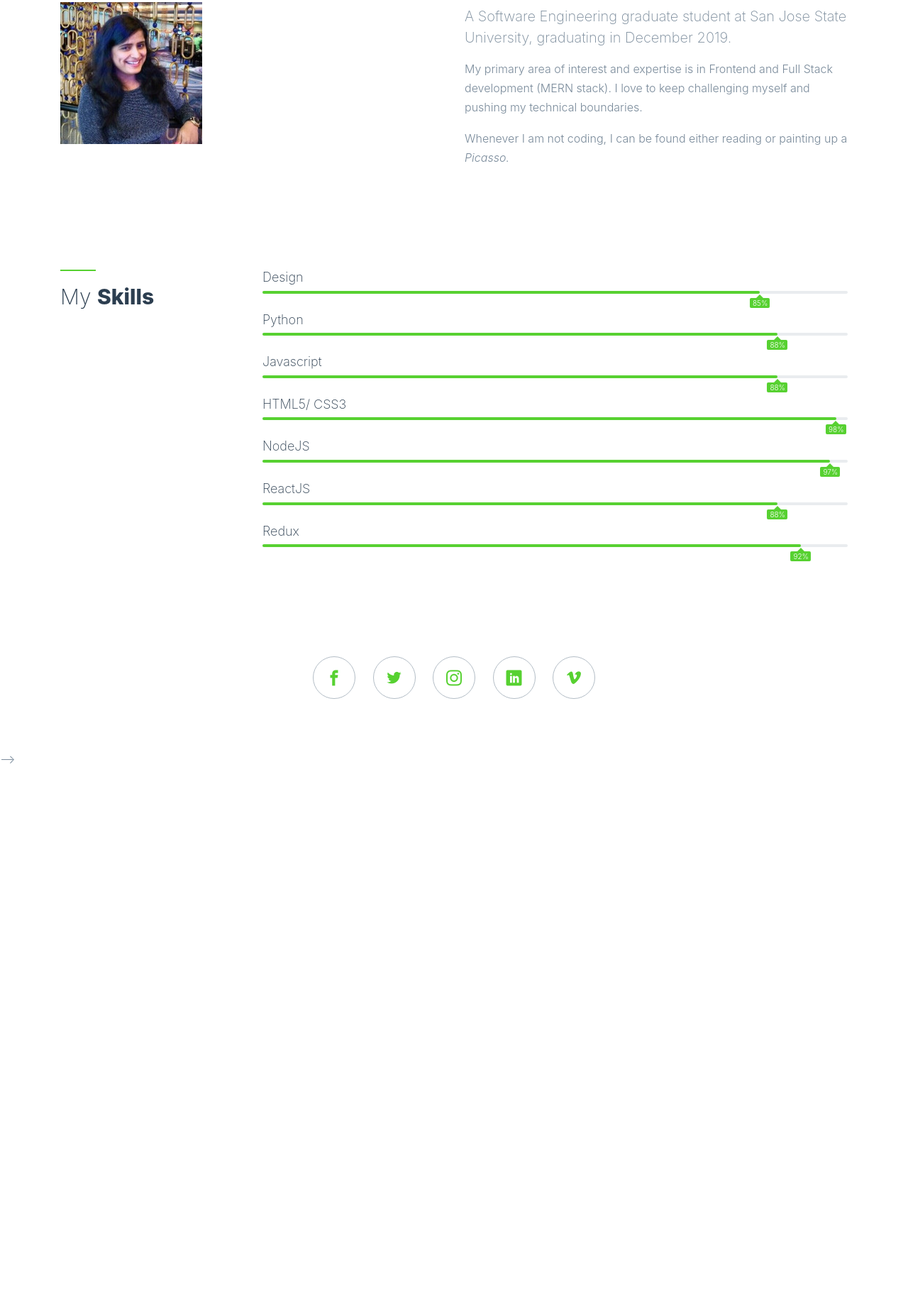
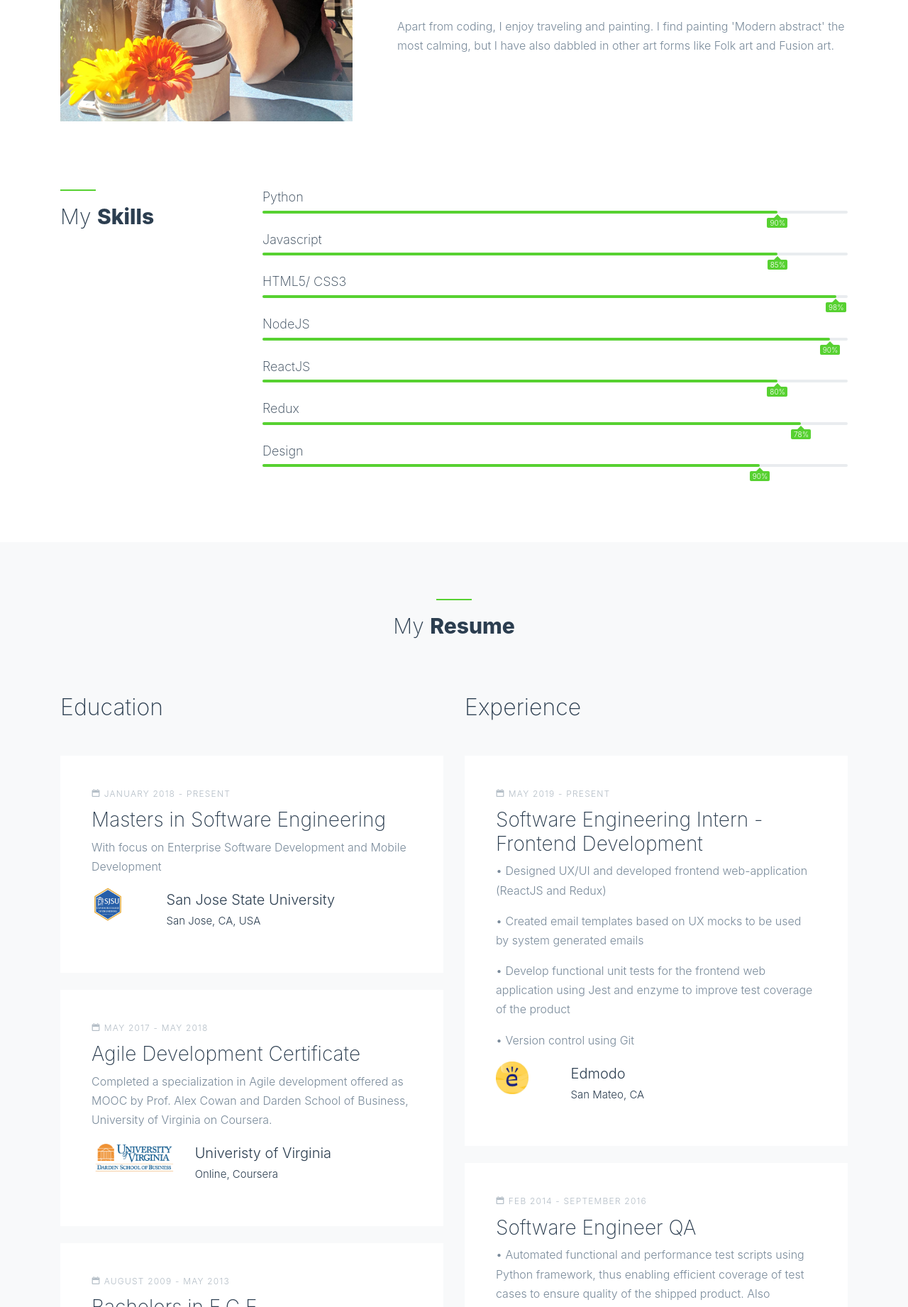
Before and after one commit to aprajita2018/aprajita2018.github.io, a plain HTML site: page index.html in a window 1280 px wide. Shown: the part 958-2800 px from the top of the page at 71% size. Before the commit the page ends 2042 px from the top, so only its background shows below. Drawn offline with nearby package versions, Linux system fonts and the light colour scheme; some packages are replaced by stand-ins of ours; no server answers; files whose address does not match are found by name.

Commit message:
Adding the resume and picture

```diff
--- a/css/style.css
+++ b/css/style.css
@@ -145,8 +145,8 @@ a {
   position: relative;
   overflow: hidden; }
   .site-hero, .site-hero .row {
-    height: 100vh;
-    min-height: 800px; }
+    height: 60vh;
+    min-height: 500px; }
   .site-hero:before {
     content: "";
     position: absolute;
--- a/index.html
+++ b/index.html
@@ -23,27 +23,23 @@
 
 
 
-    <!-- <nav class="navbar navbar-expand-lg site-navbar navbar-light bg-light" id="pb-navbar">
-
+    <nav class="navbar navbar-expand-lg site-navbar navbar-light bg-light" id="pb-navbar">
       <div class="container">
         <button class="navbar-toggler" type="button" data-toggle="collapse" data-target="#navbarsExample09" aria-controls="navbarsExample09" aria-expanded="false" aria-label="Toggle navigation">
           <span class="navbar-toggler-icon"></span>
         </button>
-
-         <a class="navbar-brand" href="index.html">Alias</a>
         <div class="collapse navbar-collapse justify-content-md-center" id="navbarsExample09">
           <ul class="navbar-nav">
             <li class="nav-item"><a class="nav-link" href="#section-home"></a></li>
             <li class="nav-item"><a class="nav-link" href="#section-about">About Me</a></li>
-            <li class="nav-item"><a class="nav-link" href="#section-services">Experience</a></li>
-            <li class="nav-item"><a class="nav-link" href="#section-portfolio">Projects</a></li>
+            <!-- <li class="nav-item"><a class="nav-link" href="#section-portfolio">Projects</a></li> -->
             <li class="nav-item"><a class="nav-link" href="#section-resume">Resume</a></li>
-            <li class="nav-item"><a class="nav-link" href="#section-blog">Hobbies</a></li>
-            <li class="nav-item"><a class="nav-link" href="#section-contact">Contact</a></li>
+            <!-- <li class="nav-item"><a class="nav-link" href="#section-blog">Hobbies</a></li>
+            <li class="nav-item"><a class="nav-link" href="#section-contact">Contact</a></li> -->
           </ul>
         </div>
       </div>
-    </nav> -->
+    </nav>
 
 
 
@@ -64,16 +60,17 @@
     <section class="site-section" id="section-about">
       <div class="container">
         <div class="row mb-5 align-items-center">
-          <div class="col-lg-6 pr-lg-6 mb-5 mb-lg-0">
-            <img src="images/profilepic.jpeg" alt="Image placeholder" class="img-fluid">
+          <div class="col-lg-5 pr-lg-5 mb-5 mb-lg-0">
+            <img src="images/profilepic_web.jpg" alt="Image placeholder" class="img-fluid">
           </div>
-          <div class="col-lg-6 pl-lg-6">
+          <div class="col-lg-7 pl-lg-7">
             <div class="section-heading">
               <h2>About <strong>Me</strong></h2>
             </div>
-            <p class="lead">A Software Engineering graduate student at San Jose State University, graduating in December 2019.</p>
-            <p class="aboutme-subtitle">My primary area of interest and expertise is in Frontend and Full Stack development (MERN stack). I love to keep challenging myself and pushing my technical boundaries.</p>
-            <p class="mb-5">Whenever I am not coding, I can be found either reading or painting up a <i>Picasso.</i></p>
+            <p class="lead">I am a Software Engineering graduate student at San Jose State University, graduating in December 2019.</p>
+            <p class="aboutme-subtitle">I spent my summers in 2019 working as a Frontend software intern at Edmodo, an EdTech startup in San Mateo. Prior to starting my Masters, I worked at Meditab, a healthcare tech startup as a QA software engineer. </p>
+                <p>My primary area of interest and expertise is in Frontend and Full Stack development (MERN stack). I love to keep challenging myself and pushing my technical boundaries.</p>
+            <p class="mb-5">Apart from coding, I enjoy traveling and painting. I find painting 'Modern abstract' the most calming, but I have also dabbled in other art forms like Folk art and Fusion art.</p>
 <!--
             <p>
               <a href="#section-contact" class="btn btn-primary px-4 py-2 btn-sm smoothscroll">Hire Me</a>
@@ -89,20 +86,12 @@
             </div>
           </div>
           <div class="col-md-9">
-            <div class="skill">
-              <h3>Design</h3>
-              <div class="progress">
-                <div class="progress-bar" role="progressbar" style="width: 85%" aria-valuenow="85" aria-valuemin="0" aria-valuemax="100">
-                  <span>85%</span>
-                </div>
-              </div>
-            </div>
 
             <div class="skill">
               <h3>Python</h3>
               <div class="progress">
                 <div class="progress-bar" role="progressbar" style="width: 88%" aria-valuenow="88" aria-valuemin="0" aria-valuemax="100">
-                  <span>88%</span>
+                  <span>90%</span>
                 </div>
               </div>
             </div>
@@ -111,7 +100,7 @@
               <h3>Javascript</h3>
               <div class="progress">
                 <div class="progress-bar" role="progressbar" style="width: 88%" aria-valuenow="88" aria-valuemin="0" aria-valuemax="100">
-                  <span>88%</span>
+                  <span>85%</span>
                 </div>
               </div>
             </div>
@@ -129,7 +118,7 @@
               <h3>NodeJS</h3>
               <div class="progress">
                 <div class="progress-bar" role="progressbar" style="width: 97%" aria-valuenow="97" aria-valuemin="0" aria-valuemax="100">
-                  <span>97%</span>
+                  <span>90%</span>
                 </div>
               </div>
             </div>
@@ -138,7 +127,7 @@
               <h3>ReactJS</h3>
               <div class="progress">
                 <div class="progress-bar" role="progressbar" style="width: 88%" aria-valuenow="88" aria-valuemin="0" aria-valuemax="100">
-                  <span>88%</span>
+                  <span>80%</span>
                 </div>
               </div>
             </div>
@@ -147,10 +136,19 @@
               <h3>Redux</h3>
               <div class="progress">
                 <div class="progress-bar" role="progressbar" style="width: 92%" aria-valuenow="92" aria-valuemin="0" aria-valuemax="100">
-                  <span>92%</span>
+                  <span>78%</span>
                 </div>
               </div>
             </div>
+
+            <div class="skill">
+                    <h3>Design</h3>
+                    <div class="progress">
+                      <div class="progress-bar" role="progressbar" style="width: 85%" aria-valuenow="85" aria-valuemin="0" aria-valuemax="100">
+                        <span>90%</span>
+                      </div>
+                    </div>
+                  </div>
           </div>
         </div>
       </div>
@@ -167,7 +165,6 @@
         </div>
         <div class="row">
           <div class="col-md-6">
-
               <div class="block-47 d-flex mb-5">
                 <div class="block-47-image">
                   <img src="images/person_1.jpg" alt="Image placeholder" class="img-fluid">
@@ -177,7 +174,6 @@
                   <cite class="block-47-quote-author">&mdash; Ethan McCown, CEO <a href="#">XYZ Inc.</a></cite>
                 </blockquote>
               </div>
-
           </div>
           <div class="col-md-6">
 
@@ -190,9 +186,7 @@
                   <cite class="block-47-quote-author">&mdash; Craig Gowen, CEO <a href="#">XYZ Inc.</a></cite>
                 </blockquote>
               </div>
-
           </div>
-
           <div class="col-md-6">
 
               <div class="block-47 d-flex mb-5">
@@ -204,7 +198,6 @@
                   <cite class="block-47-quote-author">&mdash; Ethan McCown, CEO <a href="#">XYZ Inc.</a></cite>
                 </blockquote>
               </div>
-
           </div>
           <div class="col-md-6">
 
@@ -217,9 +210,7 @@
                   <cite class="block-47-quote-author">&mdash; Craig Gowen, CEO <a href="#">XYZ Inc.</a></cite>
                 </blockquote>
               </div>
-
           </div>
-
         </div>
       </div>
     </section> -->
@@ -227,7 +218,6 @@
 <!--
     <section class="site-section border-top pb-0"  id="section-services">
       <div class="container">
-
         <div class="row mb-4">
           <div class="col-md-12">
             <div class="section-heading text-center">
@@ -236,7 +226,6 @@
           </div>
         </div>
         <div class="row">
-
           <div class="col-md-6 col-lg-4 text-center mb-5">
             <div class="site-service-item site-animate" data-animate-effect="fadeIn">
               <span class="icon">
@@ -267,7 +256,6 @@
               <p><a href="#" class="site-link">Learn More <i class="icon-chevron-right"></i></a></p>
             </div>
           </div>
-
           <div class="col-md-6 col-lg-4 text-center mb-5">
             <div class="site-service-item site-animate" data-animate-effect="fadeIn">
               <span class="icon">
@@ -298,12 +286,9 @@
               <p><a href="#" class="site-link">Learn More <i class="icon-chevron-right"></i></a></p>
             </div>
           </div>
-
         </div>
       </div>
     </section>
-
-
     <section class="site-section" id="section-features">
       <div class="container">
         <div class="row site-section">
@@ -313,7 +298,6 @@
           <div class="col-md-4">
             <h3 class="mb-3">Big Benefits for Small Business</h3>
             <p>Even the all-powerful Pointing has no control about the blind texts it is an almost unorthographic life One day however a small line of blind text by the name of Lorem Ipsum decided to leave for the far World of Grammar.</p>
-
             <ul class="site-list">
               <li class="site-check">Pointing has no control</li>
               <li class="site-check">A small river named Duden flows</li>
@@ -321,7 +305,6 @@
             </ul>
           </div>
         </div>
-
         <div class="row">
           <div class="col-md-8 order-md-2">
             <p><img src="images/laptop_1.jpg" alt="" class="img-fluid"></p>
@@ -329,7 +312,6 @@
           <div class="col-md-4 order-md-1">
             <h3 class="mb-3">All in One Place</h3>
             <p>Even the all-powerful Pointing has no control about the blind texts it is an almost unorthographic life One day however a small line of blind text by the name of Lorem Ipsum decided to leave for the far World of Grammar.</p>
-
             <ul class="site-list">
               <li class="site-check">Pointing has no control</li>
               <li class="site-check">A small river named Duden flows</li>
@@ -337,11 +319,8 @@
             </ul>
           </div>
         </div>
-
-
       </div>
     </section>
-
 
     <section class="site-section" id="section-portfolio">
       <div class="container">
@@ -357,6 +336,13 @@
                             <li data-filter=".mockup">Mockup</li>
                             <li data-filter=".typography">Typography</li>
                             <li data-filter=".photography">Photography</li>
+
+                            <li class="active" data-filter="*">All</li>
+                            <li data-filter=".prototypes">Prototypes</li>
+                            <li data-filter=".wireframes">Wireframes</li>
+                            <li data-filter=".miniprojects">Mini-Projects</li>
+
+
                         </ul>
                     </div>
 
@@ -470,7 +456,8 @@
       </div>
     </section>
     < .section -->
-<!--
+<!-- -->
+
     <section class="site-section bg-light " id="section-resume">
       <div class="container">
         <div class="row">
@@ -482,72 +469,75 @@
           <div class="col-md-6">
             <h2 class="mb-5">Education</h2>
             <div class="resume-item mb-4">
-              <span class="date"><span class="icon-calendar"></span> March 2013 - Present</span>
-              <h3>Masteral in Information Technology</h3>
-              <p>Even the all-powerful Pointing has no control about the blind texts it is an almost unorthographic.</p>
-              <span class="school">New York University</span>
+              <span class="date"><span class="icon-calendar"></span> January 2018 - Present</span>
+              <h3>Masters in Software Engineering</h3>
+              <p>With focus on Enterprise Software Development and Mobile Development</p>
+              <div class="row">
+                <a href="https://engineering.sjsu.edu/" class="col-md-3">
+                  <img src="images/sjsuLogo.png" style="height:2.9rem; align-content: center; padding-right: 1%"/>
+                </a>
+                <span class="school col-md-9" style="padding-left: 0%">San Jose State University <p style="font-size: 15px"> San Jose, CA, USA</p> </span>
+              </div>
             </div>
 
             <div class="resume-item mb-4">
-              <span class="date"><span class="icon-calendar"></span> March 2013 - Present Deacember.</span>
-              <h3>Masteral in Information Technology</h3>
-              <p>Even the all-powerful Pointing has no control about the blind texts it is an almost unorthographic.</p>
-              <span class="school">New York University</span>
+              <span class="date"><span class="icon-calendar"></span> May 2017 - May 2018</span>
+              <h3>Agile Development Certificate</h3>
+              <p>Completed a specialization in Agile development offered as MOOC by Prof. Alex Cowan and Darden School of Business, University of Virginia on Coursera.</p>
+              <div class="row">
+                <a href="https://www.coursera.org/specializations/agile-development" class="col-md-4">
+                  <img src="images/uva.jpg" style="height:2.9rem; align-content: center; padding-right: 1%"/>
+                </a>
+                <span class="school col-md-8" style="padding-left: 0%">Univeristy of Virginia <p style="font-size: 15px"> Online, Coursera</p> </span>
+              </div>
             </div>
 
             <div class="resume-item mb-4">
-              <span class="date"><span class="icon-calendar"></span> March 2013 - Present</span>
-              <h3>Masteral in Information Technology</h3>
-              <p>Even the all-powerful Pointing has no control about the blind texts it is an almost unorthographic.</p>
-              <span class="school">New York University</span>
+              <span class="date"><span class="icon-calendar"></span> August 2009 - May 2013</span>
+              <h3>Bachelors in E.C.E</h3>
+              <div class="row" style="padding-top: 2%">
+                <a href="#" class="col-md-4">
+                  <img src="images/ggsipuLogo.png" style="height:2.9rem; align-content: center; padding-right: 1%"/>
+                </a>
+                <span class="school col-md-8" style="padding-left: 0%">Guru Gobind Singh Indraprastha University<p style="font-size: 15px"> Delhi, India</p> </span>
+              </div>
             </div>
+          </div>
 
+          <div class="col-md-6">
+            <h2 class="mb-5">Experience</h2>
             <div class="resume-item mb-4">
-              <span class="date"><span class="icon-calendar"></span> March 2013 - Present Deacember.</span>
-              <h3>Masteral in Information Technology</h3>
-              <p>Even the all-powerful Pointing has no control about the blind texts it is an almost unorthographic.</p>
-              <span class="school">New York University</span>
+                <span class="date"><span class="icon-calendar"></span> May 2019 - Present</span>
+                <h3>Software Engineering Intern - Frontend Development</h3>
+                <p>• Designed UX/UI and developed frontend web-application (ReactJS and Redux)</p>
+                <p>• Created email templates based on UX mocks to be used by system generated emails </p>
+                <p>• Develop functional unit tests for the frontend web application using Jest and enzyme to improve test coverage of the product </p>
+                <p>• Version control using Git</p>
+                <div class="row">
+                  <a href="https://new.edmodo.com/" class="col-md-3">
+                    <img src="images/edmodoLogo.jpeg" style="height:2.9rem; align-content: center; padding-right: 1%"/>
+                  </a>
+                  <span class="school col-md-9" style="padding-left: 0%">Edmodo<p style="font-size: 15px">San Mateo, CA</p></span>
+                </div>
             </div>
-
-          </div>
-          <div class="col-md-6">
-
-
-            <h2 class="mb-5">Experience</h2>
-
             <div class="resume-item mb-4">
-              <span class="date"><span class="icon-calendar"></span> March 2013 - Present</span>
-              <h3>Lead Product Designer</h3>
-              <p>Even the all-powerful Pointing has no control about the blind texts it is an almost unorthographic.</p>
-              <span class="school">Github</span>
+                <span class="date"><span class="icon-calendar"></span> Feb 2014 - September 2016</span>
+                <h3>Software Engineer QA</h3>
+                <p>• Automated functional and performance test scripts using Python framework, thus enabling efficient coverage of test cases to ensure quality of the shipped product. Also performed GUI testing, and database testing</p>
+                <p>• Analysed test results and created Tableau reports for ongoing monitoring of results by testers and management</p>
+                <p>• Designed regression testing and provided Beta support before launch to prevent bugs and unexpected behaviour in production</p>
+                <p>• Collaborated with developers to review launches and with Business Analysts to translate requirements to critical user journeys</p>
+                <div class="row">
+                  <a href="https://www.meditab.com/" class="col-md-3">
+                    <img src="images/meditabLogo.png" style="height:2.9rem; align-content: center; padding-right: 1%"/>
+                  </a>
+                  <span class="school col-md-9" style="padding-left: 0%">Meditab Software<p style="font-size: 15px">Ahmedabad, India</p></span>
+                </div>
             </div>
-
-            <div class="resume-item mb-4">
-              <span class="date"><span class="icon-calendar"></span> March 2013 - Present</span>
-              <h3>Lead Product Designer</h3>
-              <p>Even the all-powerful Pointing has no control about the blind texts it is an almost unorthographic.</p>
-              <span class="school">Facebook</span>
-            </div>
-
-            <div class="resume-item mb-4">
-              <span class="date"><span class="icon-calendar"></span> March 2013 - Present</span>
-              <h3>Lead Product Designer</h3>
-              <p>Even the all-powerful Pointing has no control about the blind texts it is an almost unorthographic.</p>
-              <span class="school">Twitter</span>
-            </div>
-
-            <div class="resume-item mb-4">
-              <span class="date"><span class="icon-calendar"></span> March 2013 - Present</span>
-              <h3>Lead Product Designer</h3>
-              <p>Even the all-powerful Pointing has no control about the blind texts it is an almost unorthographic.</p>
-              <span class="school">Shopify</span>
-            </div>
-
-
           </div>
         </div>
       </div>
-    </section> .section -->
+    </section>
 
     <!-- <section class="site-section" id="section-blog">
       <div class="container">
@@ -558,7 +548,6 @@
             </div>
           </div>
         </div>
-
         <div class="row">
           <div class="col-sm-6 col-lg-4 mb-4">
             <div class="blog-entry">
@@ -566,7 +555,6 @@
               <div class="blog-entry-text">
                 <h3><a href="#">Creative Product Designer From Facebook</a></h3>
                 <p class="mb-4">Even the all-powerful Pointing has no control about the blind texts it is an almost unorthographic.</p>
-
                 <div class="meta">
                   <a href="#"><span class="icon-calendar"></span> Aug 7, 2018</a>
                   <a href="#"><span class="icon-bubble"></span> 5 Comments</a>
@@ -581,7 +569,6 @@
               <div class="blog-entry-text">
                 <h3><a href="#">Creative Product Designer From Facebook</a></h3>
                 <p class="mb-4">Even the all-powerful Pointing has no control about the blind texts it is an almost unorthographic.</p>
-
                 <div class="meta">
                   <a href="#"><span class="icon-calendar"></span> Aug 7, 2018</a>
                   <a href="#"><span class="icon-bubble"></span> 5 Comments</a>
@@ -589,14 +576,12 @@
               </div>
             </div>
           </div>
-
           <div class="col-sm-6 col-lg-4 mb-4">
             <div class="blog-entry">
               <a href="#"><img src="images/post_3.jpg" alt="Image placeholder" class="img-fluid"></a>
               <div class="blog-entry-text">
                 <h3><a href="#">Creative Product Designer From Facebook</a></h3>
                 <p class="mb-4">Even the all-powerful Pointing has no control about the blind texts it is an almost unorthographic.</p>
-
                 <div class="meta">
                   <a href="#"><span class="icon-calendar"></span> Aug 7, 2018</a>
                   <a href="#"><span class="icon-bubble"></span> 5 Comments</a>
@@ -604,7 +589,6 @@
               </div>
             </div>
           </div>
-
         </div>
       </div>
     </section> -->
@@ -671,11 +655,8 @@
         <div class="row mb-3">
           <div class="col-md-12 text-center">
             <p>
-              <a href="#" class="social-item"><span class="icon-facebook2"></span></a>
-              <a href="#" class="social-item"><span class="icon-twitter"></span></a>
-              <a href="#" class="social-item"><span class="icon-instagram2"></span></a>
-              <a href="#" class="social-item"><span class="icon-linkedin2"></span></a>
-              <a href="#" class="social-item"><span class="icon-vimeo"></span></a>
+              <a href="https://www.instagram.com/colorences/" class="social-item"><span class="icon-instagram2"></span></a>
+              <a href="https://www.linkedin.com/in/aprajitajha/" class="social-item"><span class="icon-linkedin2"></span></a>
             </p>
           </div>
         </div>
@@ -709,4 +690,3 @@
     <script src="js/google-map.js"></script>
 
   </body>
-</html>
```
Also changed, not shown: images/edmodoLogo.jpeg (added), images/ggsipuLogo.png (added), images/meditabLogo.png (added), images/profilepic.jpeg (deleted), images/profilepic_web.jpg (added), images/sjsuLogo.png (added), images/uva.jpg (added).
